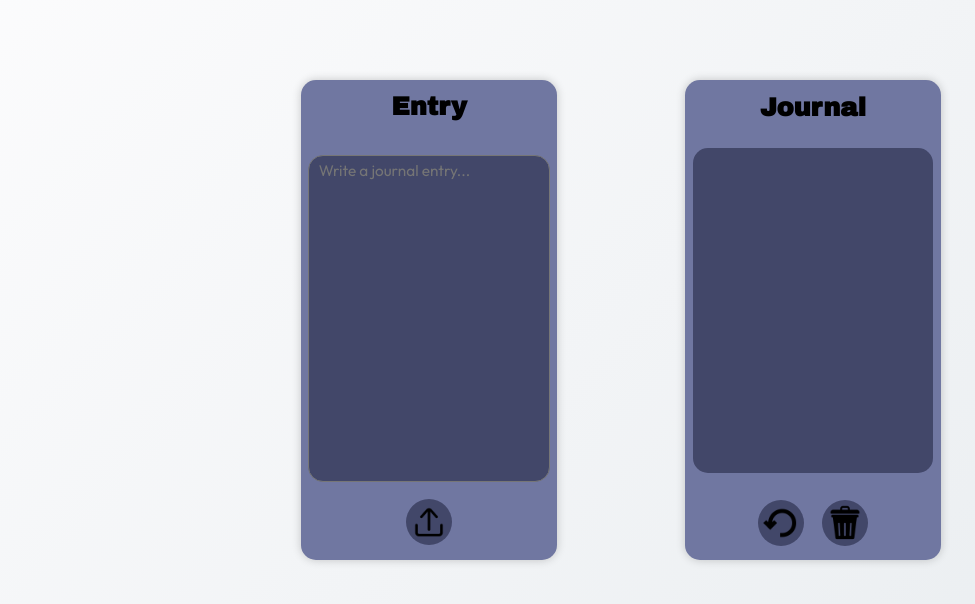
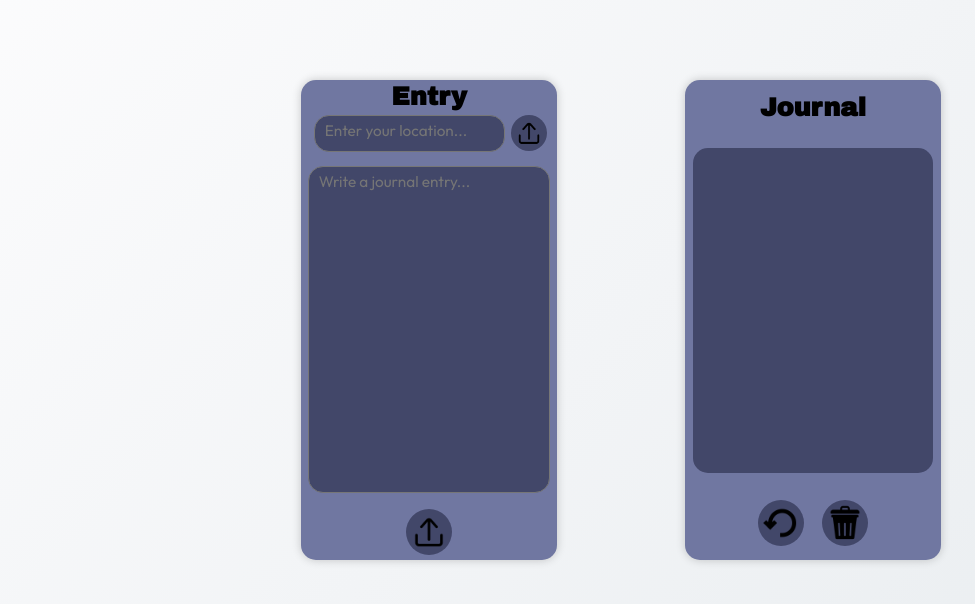
Before and after one commit to GianniMS/Diary-Chatbot, a plain HTML site: page client/index.html in a window 1280 px wide. Shown: the part 80-684 px from the top of the page, without its empty margins (19-994 px from the left). Drawn offline with Linux system fonts and the light colour scheme.

Commit message:
added userinput for location

```diff
--- a/client/index.html
+++ b/client/index.html
@@ -18,7 +18,14 @@
     <section class="container">
         <section class="card-section">
             <h1 class="section-title">Entry</h1>
-            <form>
+            <form class="location-form">
+                <div class="location-container">
+                    <textarea name="location" class="location-input" placeholder="Enter your location..."></textarea>
+                    <button class="location-button" type="submit"><img class="send-image" src="images/send-button.png">
+                    </button>
+                </div>
+            </form>
+            <form class="entry-form">
                 <div class="input-container">
                     <textarea name="query" class="entry-input" placeholder="Write a journal entry..."></textarea>
                     <button class="submit-button" type="submit"><img class="send-image" src="images/send-button.png">
--- a/client/script.js
+++ b/client/script.js
@@ -32,6 +32,24 @@ function historyDisplay() {
             ulElement.appendChild(document.createElement('br'));
         }
     });
+}
+
+async function handleSubmitLocation(event) {
+    event.preventDefault();
+
+    try {
+        const locationInput = document.querySelector('.location-input').value;
+        const response = await fetch('http://localhost:3000/location', {
+            method: 'POST',
+            headers: {
+                'Content-Type': 'application/json'
+            },
+            body: JSON.stringify({location: locationInput})
+        });
+
+    } catch (error) {
+        console.error("Error getting location:", error);
+    }
 }
 
 async function handleSubmit(event) {
@@ -74,7 +92,8 @@ async function handleSubmit(event) {
     document.querySelector('.entry-input').value = '';
 }
 
-document.querySelector('form').addEventListener('submit', handleSubmit);
+document.querySelector('.location-form').addEventListener('submit', handleSubmitLocation);
+document.querySelector('.entry-form').addEventListener('submit', handleSubmit);
 
 // Call historyDisplay to display the history when the page loads
 historyDisplay();
--- a/client/style.css
+++ b/client/style.css
@@ -102,6 +102,35 @@
     justify-content: center;
 }
 
+.location-container {
+    display: flex;
+    flex-direction: row;
+    justify-content: space-between;
+    width: 18vw;
+}
+
+.location-input {
+    width: 14vw;
+    height: 30px;
+    border-radius: 15px;
+    background-color: #424769;
+    padding-left: 10px;
+    padding-top: 5px;
+    resize: none;
+    font-size: 1.2vw;
+    font-family: "Outfit", sans-serif;
+}
+
+.location-button {
+    width: 30px;
+    height: 30px;
+    border: none;
+    background: none;
+    cursor: pointer;
+    display: flex;
+    justify-content: center;
+}
+
 .send-image {
     width: 100%;
     height: 100%;
```
Also changed, not shown: server/server.js (+25 -13 lines).
